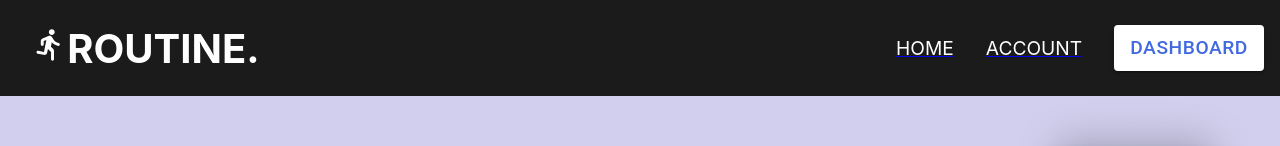
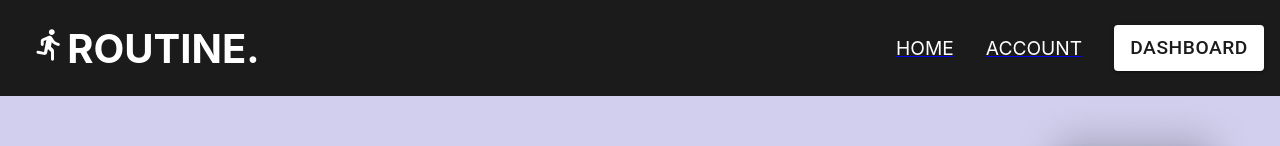
Before and after one commit to sonu7524/todo-MERN-app, a React (Create React App) app: page / in a window 1280 px wide. Shown: the top 146 px of the page. Built offline with nearby package versions, Linux system fonts and the light colour scheme; sample sign-in values are in the browser's storage.

Commit message:
Update index.js

```diff
--- a/src/components/common/Header/index.js
+++ b/src/components/common/Header/index.js
@@ -22,7 +22,7 @@ export default function Header() {
     const isprofileMenu =  <div className="profile-menu">
                                 <Link to="/"><p className="link2">HOME</p></Link>
                                 <Link to="/account"><p className="link2">ACCOUNT</p></Link>
-                                <Link to="/dashboard"><Button text="Dashboard" color="var(--blue)" bgColor="var(--white)" /></Link>
+                                <Link to="/dashboard"><Button text="Dashboard" color="var(--black)" bgColor="var(--white)" /></Link>
                                 <p className="link2" onClick={handleLogout}><LogoutIcon /></p>
                             </div>
     return (
```
